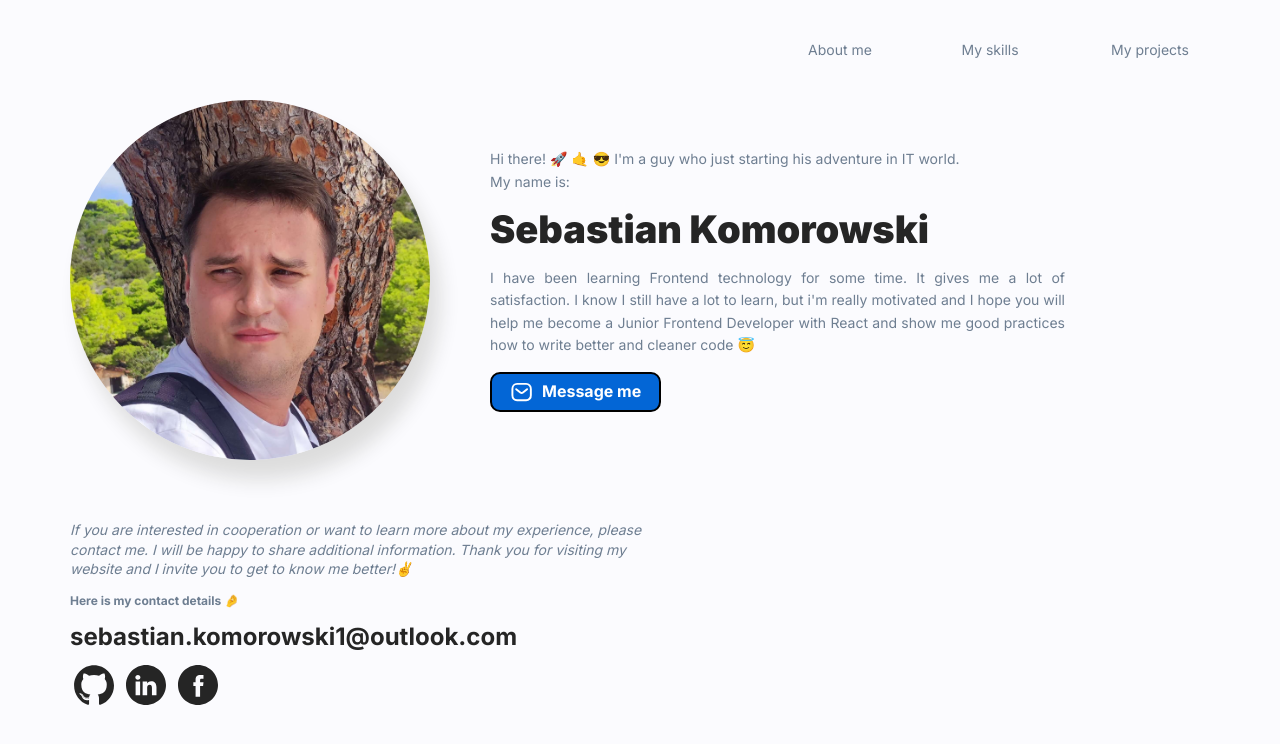
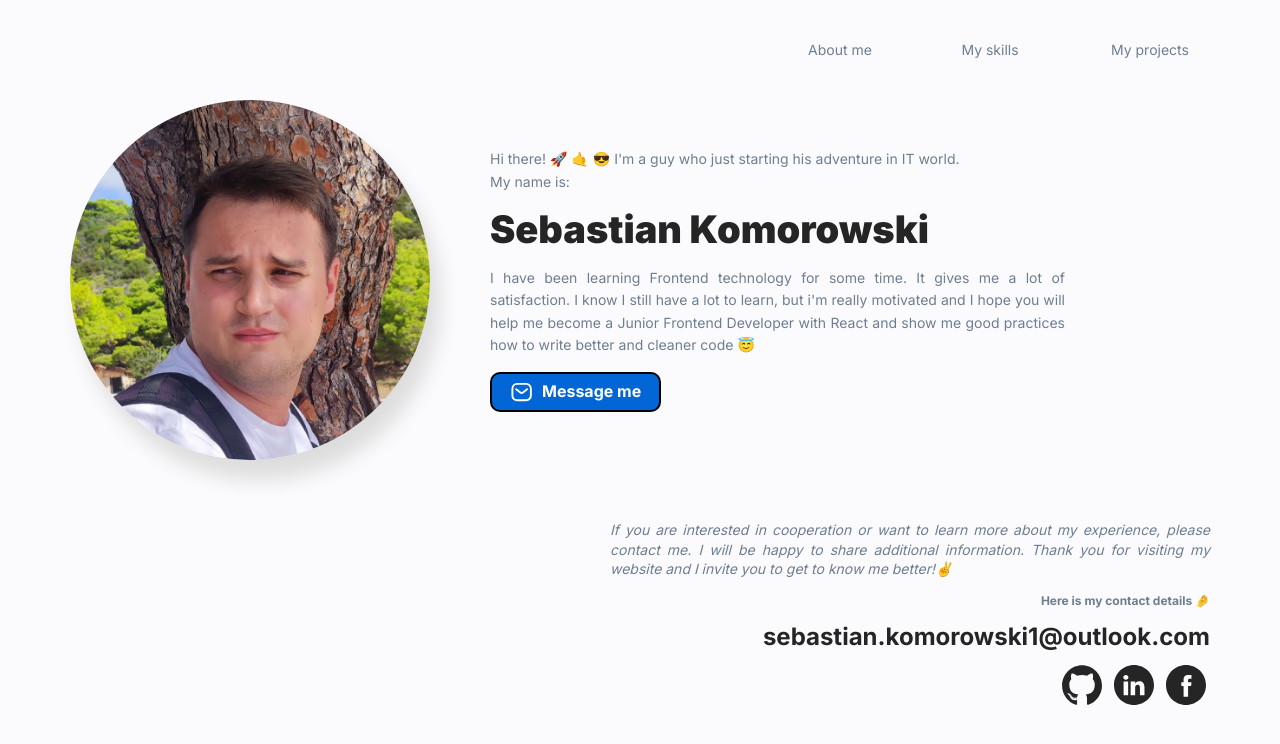
Before and after one commit to carterstorm/my-personal-homepage, a React (Create React App) app: page / in a window 1280 px wide. Shown: the top 744 px of the page. Built offline with nearby package versions, Linux system fonts and the light colour scheme.

Commit message:
changed place for Footer component to right side

```diff
--- a/src/common/Footer/styled.js
+++ b/src/common/Footer/styled.js
@@ -3,6 +3,7 @@ import styled from "styled-components";
 export const Wrapper = styled.footer`
     padding: 60px 0 40px;
     display: grid;
+    justify-items: end;
     grid-gap: 15px;
 `;
 
@@ -12,6 +13,7 @@ export const LastSentence = styled.p`
     max-width: 600px;
     font-style: italic;
     line-height: 1.4;
+    text-align: justify;
 
     @media(max-width: ${({ theme }) => theme.breakpoints.mobileMax}px) {
         font-size: 12px;
```
